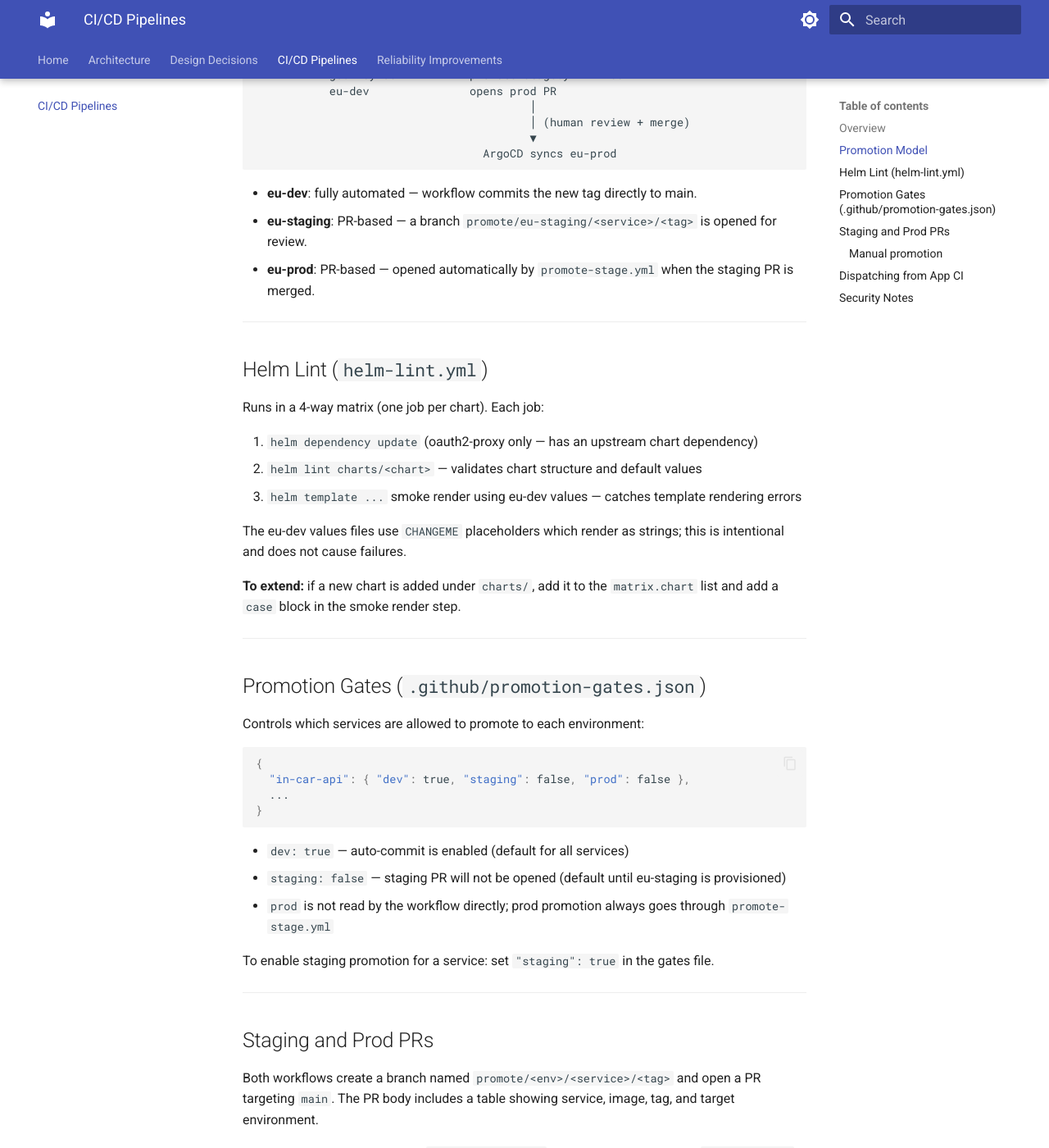
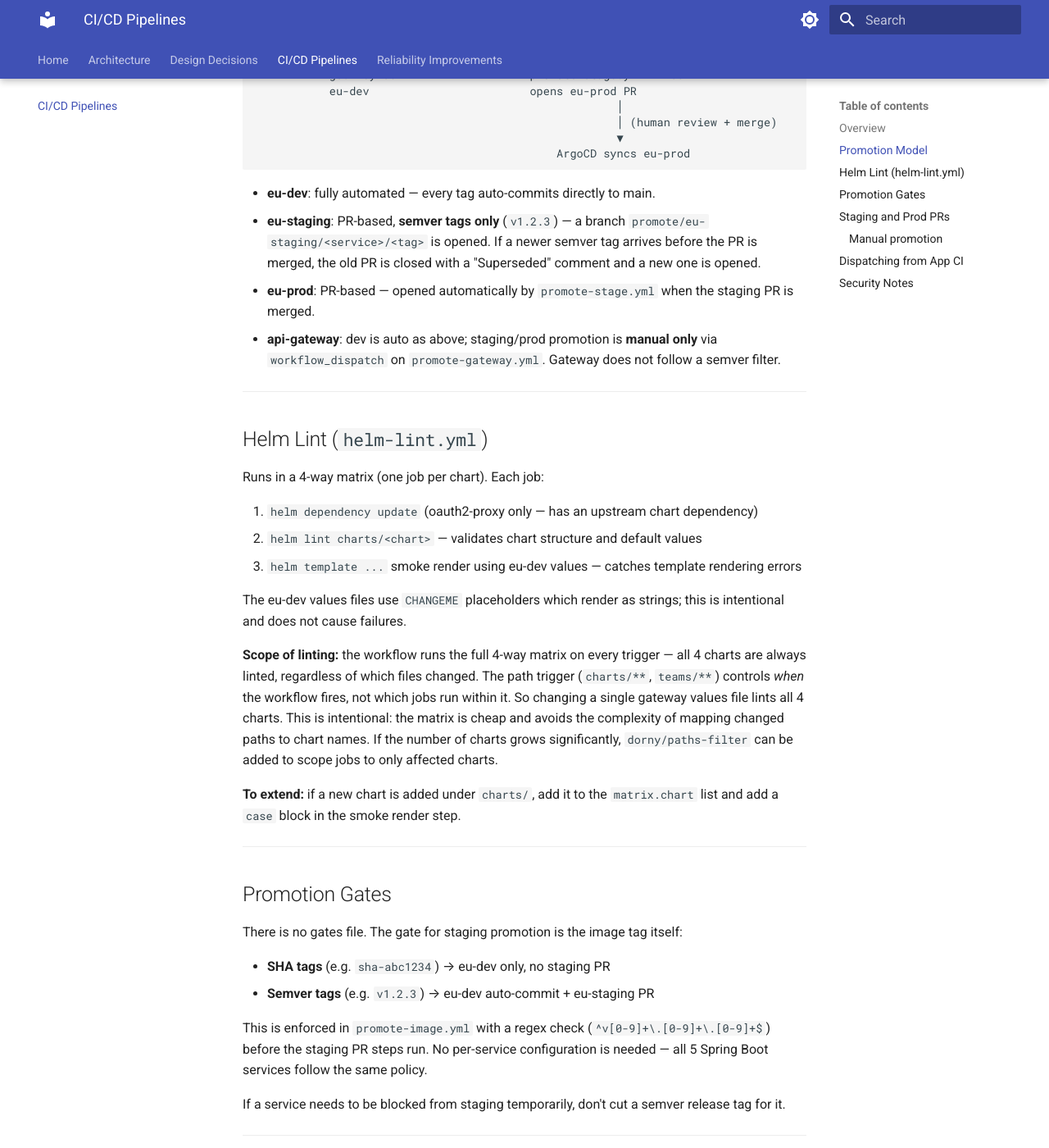
Before and after one commit to ravikrs/dmb-gitops1, an MkDocs documentation site: the page built from docs/03-ci-cd-pipelines.md, in a window 1280 px wide and 1400 px high, scrolled down 945 px. Shown: the whole window at 82% size. Built offline with MkDocs 1.6.1 and Material for MkDocs 9.7.7, drawn with Linux system fonts in a browser that asks for light colours; some of the changed text lies outside the part shown.

Commit message:
Improve promotion model: semver gate, stale PR superseding, remove promotion-gates.json
- Replace promotion-gates.json with semver tag regex gate: SHA tags promote to
  dev only; v1.2.3 tags also open a eu-staging PR
- Stale staging PRs for the same service are closed with a "Superseded" comment
  before the new PR is opened
- Gateway staging promotion is now manual-only (workflow_dispatch); no semver filter
- Restrict IMAGE validation to acrdmb.azurecr.io in both promote-image and promote-gateway
- Fix PR body indentation in all three promotion workflows (heredoc YAML alignment)
- Update docs and MEMORY.md to reflect new promotion model

````diff
--- a/docs/03-ci-cd-pipelines.md
+++ b/docs/03-ci-cd-pipelines.md
@@ -16,29 +16,30 @@ Four GitHub Actions workflows cover chart validation and image promotion across
 ## Promotion Model
 
 ```
-App CI builds image
+App CI builds image  (every merge → SHA tag; release cut → v1.2.3)
        │
        ▼
 repository_dispatch ──► promote-image.yml or promote-gateway.yml
                               │
-                    ┌─────────┴──────────┐
-                    ▼                    ▼
-             [dev gate=true]      [staging gate=true]
-             auto-commit           opens staging PR
-             to main                     │
-                │                        │ (human review + merge)
-                ▼                        ▼
-         ArgoCD syncs           promote-stage.yml fires
-           eu-dev               opens prod PR
-                                         │
-                                         │ (human review + merge)
-                                         ▼
-                                  ArgoCD syncs eu-prod
+                    ┌─────────┴──────────────────────┐
+                    ▼                                 ▼
+             always: auto-commit            semver tag only (v1.2.3):
+             to eu-dev                      opens eu-staging PR
+                │                                     │
+                │                                     │ (human review + merge)
+                ▼                                     ▼
+         ArgoCD syncs                    promote-stage.yml fires
+           eu-dev                        opens eu-prod PR
+                                                      │
+                                                      │ (human review + merge)
+                                                      ▼
+                                             ArgoCD syncs eu-prod
 ```
 
-- **eu-dev**: fully automated — workflow commits the new tag directly to main.
-- **eu-staging**: PR-based — a branch `promote/eu-staging/<service>/<tag>` is opened for review.
+- **eu-dev**: fully automated — every tag auto-commits directly to main.
+- **eu-staging**: PR-based, **semver tags only** (`v1.2.3`) — a branch `promote/eu-staging/<service>/<tag>` is opened. If a newer semver tag arrives before the PR is merged, the old PR is closed with a "Superseded" comment and a new one is opened.
 - **eu-prod**: PR-based — opened automatically by `promote-stage.yml` when the staging PR is merged.
+- **api-gateway**: dev is auto as above; staging/prod promotion is **manual only** via `workflow_dispatch` on `promote-gateway.yml`. Gateway does not follow a semver filter.
 
 ---
 
@@ -52,26 +53,22 @@ Runs in a 4-way matrix (one job per chart). Each job:
 
 The eu-dev values files use `CHANGEME` placeholders which render as strings; this is intentional and does not cause failures.
 
+**Scope of linting:** the workflow runs the full 4-way matrix on every trigger — all 4 charts are always linted, regardless of which files changed. The path trigger (`charts/**`, `teams/**`) controls *when* the workflow fires, not which jobs run within it. So changing a single gateway values file lints all 4 charts. This is intentional: the matrix is cheap and avoids the complexity of mapping changed paths to chart names. If the number of charts grows significantly, `dorny/paths-filter` can be added to scope jobs to only affected charts.
+
 **To extend:** if a new chart is added under `charts/`, add it to the `matrix.chart` list and add a `case` block in the smoke render step.
 
 ---
 
-## Promotion Gates (`.github/promotion-gates.json`)
+## Promotion Gates
 
-Controls which services are allowed to promote to each environment:
+There is no gates file. The gate for staging promotion is the image tag itself:
 
-```json
-{
-  "in-car-api": { "dev": true, "staging": false, "prod": false },
-  ...
-}
-```
+- **SHA tags** (e.g. `sha-abc1234`) → eu-dev only, no staging PR
+- **Semver tags** (e.g. `v1.2.3`) → eu-dev auto-commit + eu-staging PR
 
-- `dev: true` — auto-commit is enabled (default for all services)
-- `staging: false` — staging PR will not be opened (default until eu-staging is provisioned)
-- `prod` is not read by the workflow directly; prod promotion always goes through `promote-stage.yml`
+This is enforced in `promote-image.yml` with a regex check (`^v[0-9]+\.[0-9]+\.[0-9]+$`) before the staging PR steps run. No per-service configuration is needed — all 5 Spring Boot services follow the same policy.
 
-To enable staging promotion for a service: set `"staging": true` in the gates file.
+If a service needs to be blocked from staging temporarily, don't cut a semver release tag for it.
 
 ---
 
````
Also changed, not shown: MEMORY.md (+3 -3 lines), backlog.md (+2 -0 lines), docs/02-design-decisions.md (+12 -0 lines), 4 other files.
